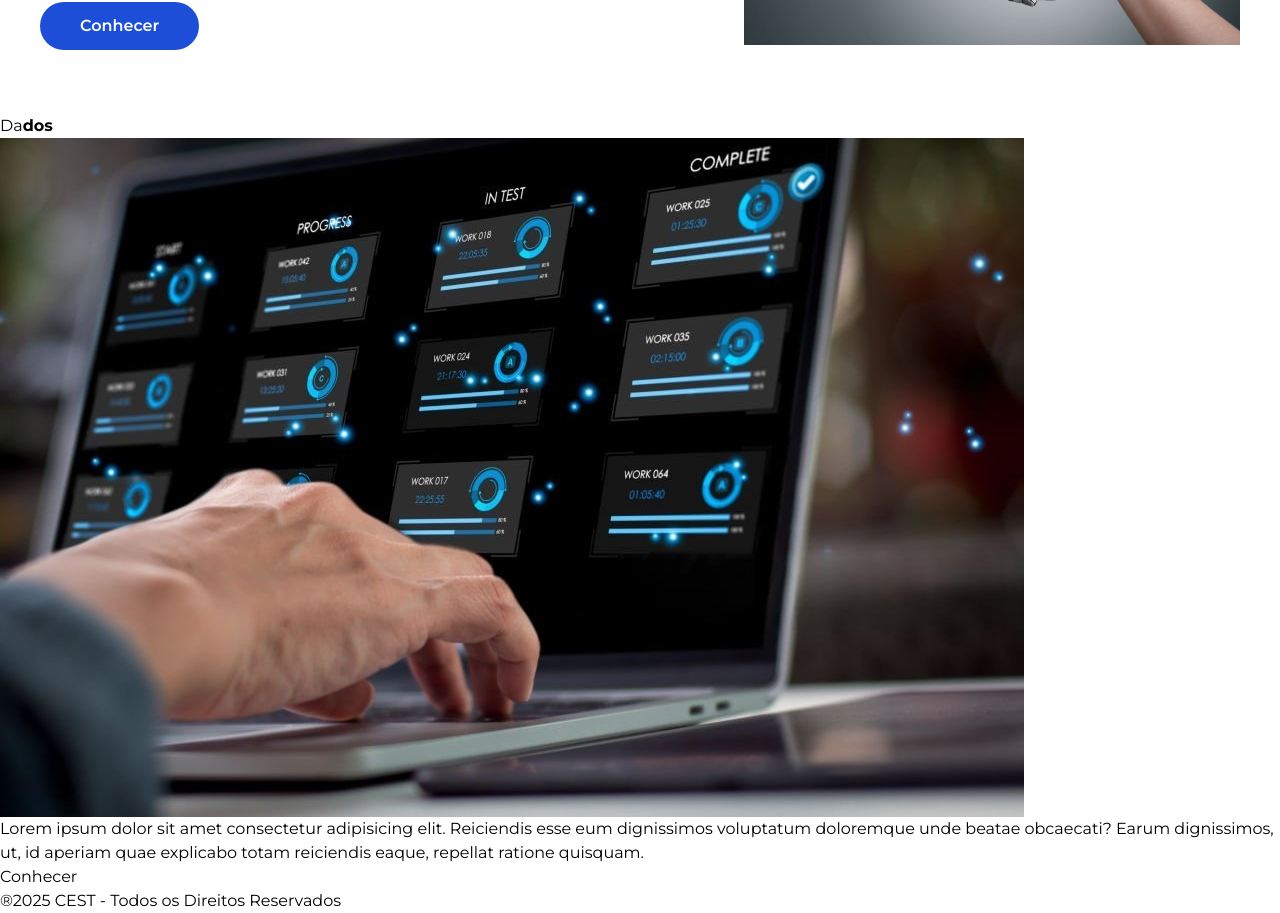
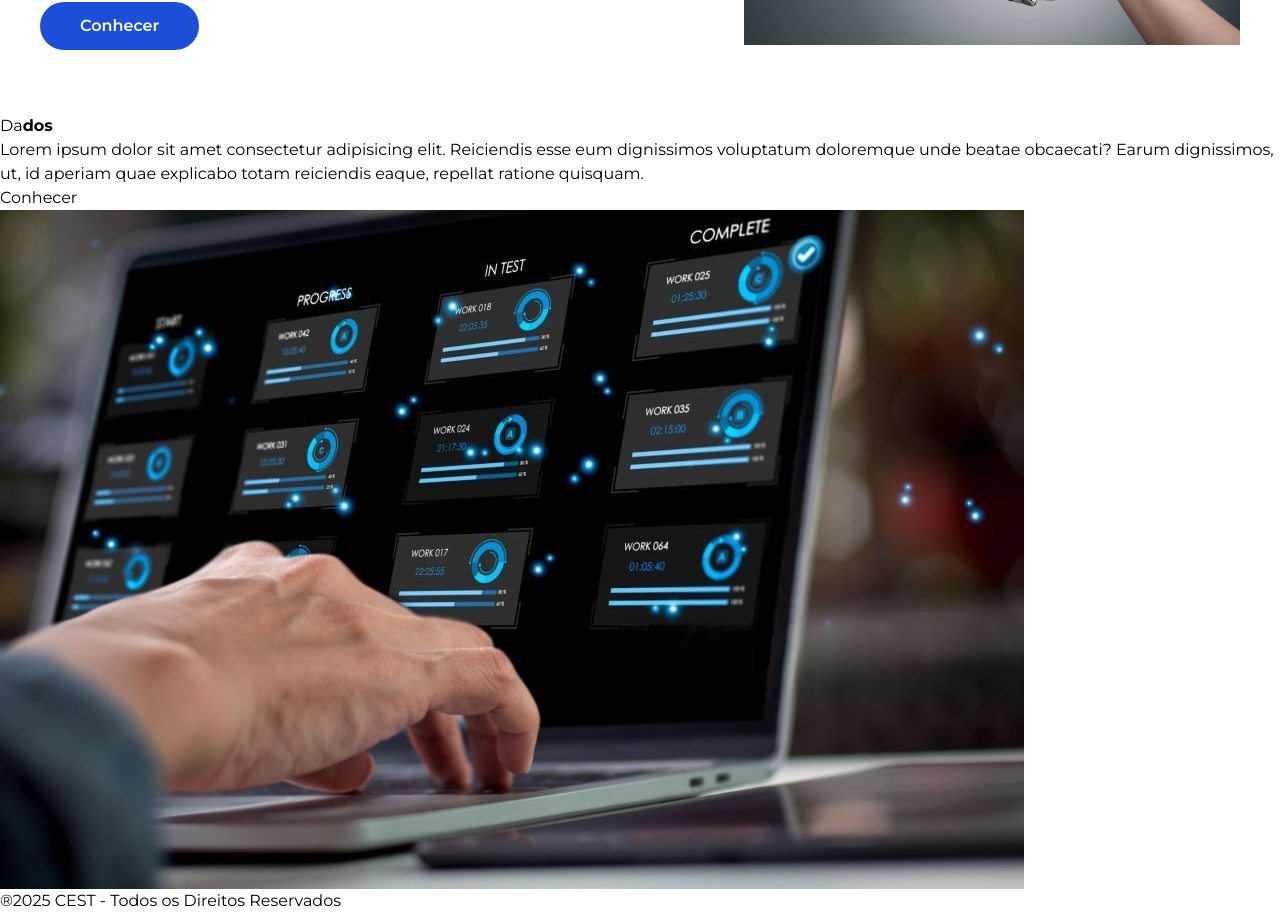
Before and after one commit to gabrielvinte/laboratorios-cest, a React (Create React App) app: page / in a window 1280 px wide. Shown: the part 1420-2333 px from the top of the page. Built offline with nearby package versions, Linux system fonts and the light colour scheme.

Commit message:
ajustando as tags da pagina

```diff
--- a/src/components/Dados.jsx
+++ b/src/components/Dados.jsx
@@ -14,25 +14,20 @@ import dadosImage from "../assets/images/Dados.jpeg";
 
 function DadosRender({id}, ref){
     return(
-        <section ref={ref} id={id} className="sessao" >
+        <section ref={ref} id={id} className="" >
             <div>
                 <h1>
                     <span>Da<strong>dos</strong></span>
                 </h1>
+                <p>
+                      Lorem ipsum dolor sit amet consectetur adipisicing elit. Reiciendis esse eum dignissimos voluptatum doloremque unde beatae obcaecati? Earum dignissimos, ut, id aperiam quae explicabo totam reiciendis eaque, repellat ratione quisquam.
+                </p>
+                <button>
+                    Conhecer
+                </button>
             </div>
-
             <div>
-                <div>
-                    <img src={dadosImage} alt="pessoa programando"/>
-                </div>
-                <div>
-                    <p>
-                          Lorem ipsum dolor sit amet consectetur adipisicing elit. Reiciendis esse eum dignissimos voluptatum doloremque unde beatae obcaecati? Earum dignissimos, ut, id aperiam quae explicabo totam reiciendis eaque, repellat ratione quisquam.
-                    </p>
-                    <button>
-                        Conhecer
-                    </button>
-                </div>
+                <img src={dadosImage} alt="pessoa programando"/>
             </div>
         </section>
     )
```
